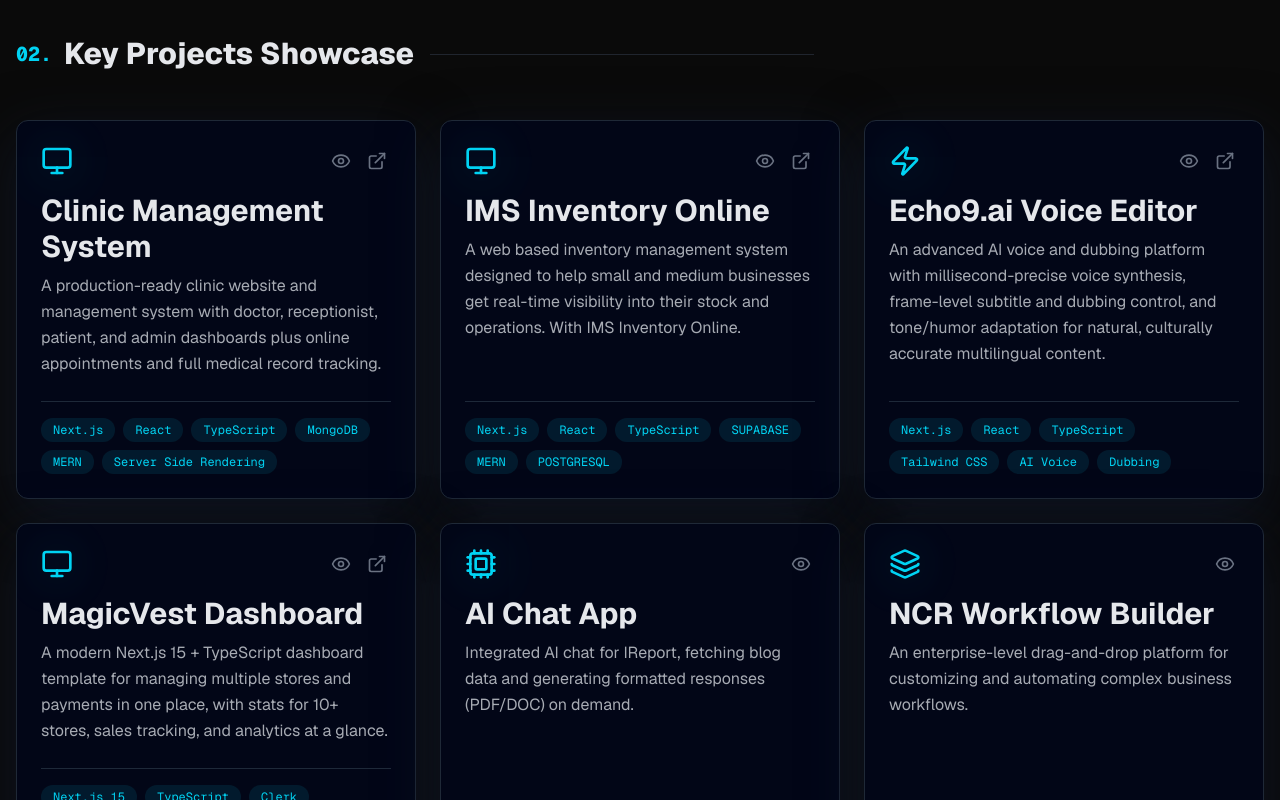
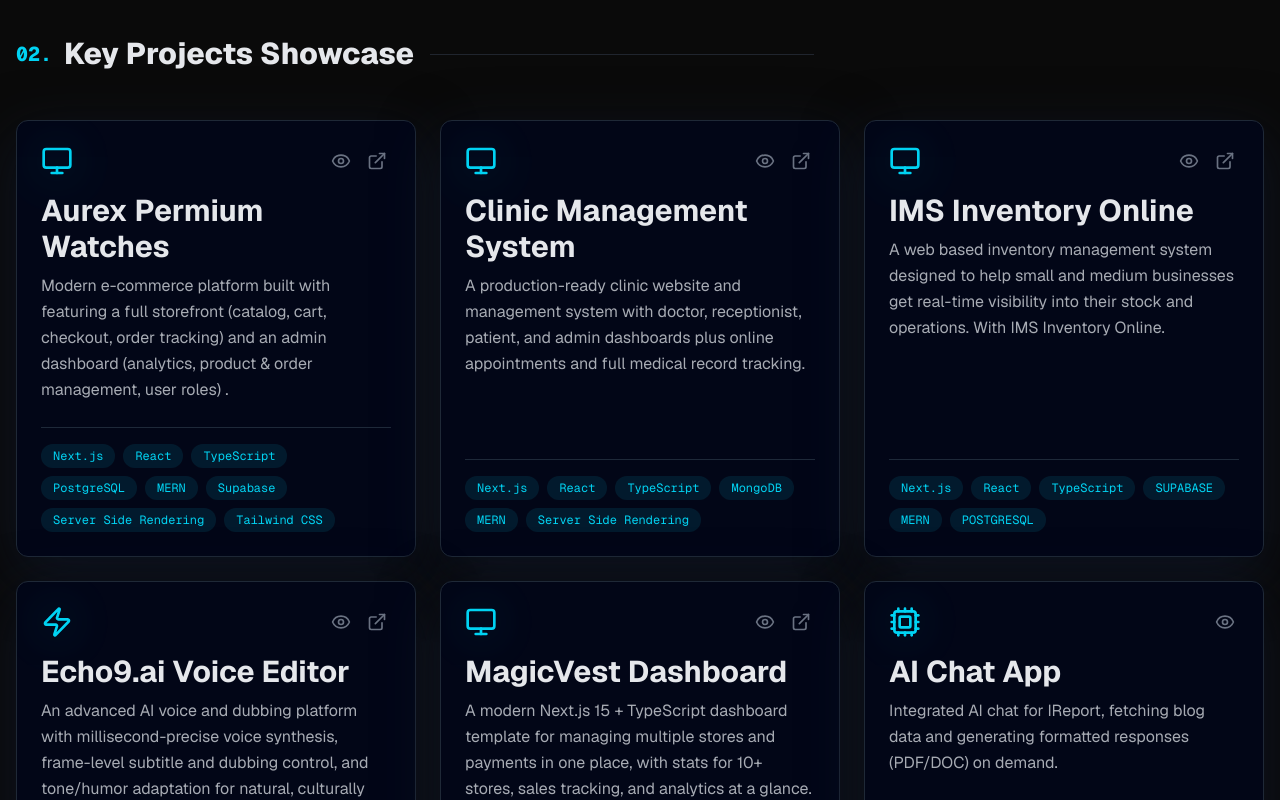
Before and after one commit to atiqurrehman123/portfolio, a Next.js app: page / in a window 1280 px wide. Shown: the part 860-1660 px from the top of the page. Built offline with nearby package versions, Linux system fonts and the light colour scheme; no server answers.

Commit message:
ecommerce project has been added

```diff
--- a/components/portfolio/data.ts
+++ b/components/portfolio/data.ts
@@ -139,6 +139,35 @@ export const PORTFOLIO_DATA = {
   ],
   projects: [
     {
+      name: 'Aurex Permium Watches',
+      category: 'Healthcare',
+      icon: 'Monitor',
+      description:
+        'Modern e-commerce platform built with  featuring a full storefront (catalog, cart, checkout, order tracking) and an admin dashboard (analytics, product & order management, user roles) .',
+      tags: [
+        'Next.js',
+        'React',
+        'TypeScript',
+        'PostgreSQL',
+        'MERN',
+        'Supabase',
+        'Server Side Rendering',
+        'Tailwind CSS',
+      ],
+      link: 'https://e-commerce-sigma-lyart.vercel.app/checkout',
+      images: [
+        'https://res.cloudinary.com/chat-app-work/image/upload/v1765967599/ecomefront_mecccw.png',
+        'https://res.cloudinary.com/chat-app-work/image/upload/v1765967607/ecomefront2_nbj5ps.png',
+        'https://res.cloudinary.com/chat-app-work/image/upload/v1765967589/ecomefront3_bifbrf.png',
+        'https://res.cloudinary.com/chat-app-work/image/upload/v1765967589/ecomefront3_bifbrf.png',
+        'https://res.cloudinary.com/chat-app-work/image/upload/v1765967610/ecommerdashbaord_cdbrjb.png',
+        'https://res.cloudinary.com/chat-app-work/image/upload/v1765967565/ecommerdashbaord2_acjwsz.png',
+      ],
+      videos: [
+        'https://res.cloudinary.com/chat-app-work/video/upload/v1765967625/AUREX_-_Premium_Watches_E-Commerce_Platform_zrfq9d.mp4',
+      ],
+    },
+    {
       name: 'Clinic Management System',
       category: 'Healthcare',
       icon: 'Monitor',
@@ -152,7 +181,7 @@ export const PORTFOLIO_DATA = {
         'MERN',
         'Server Side Rendering',
       ],
-      link: 'https://private-doctor-clinic-london.vercel.app/',
+      link: 'https://al-raas-private-clinic.vercel.app/',
       images: [
         'https://res.cloudinary.com/chat-app-work/image/upload/v1765286626/p2_uxqowr.png',
         'https://res.cloudinary.com/chat-app-work/image/upload/v1765286614/health1_cm9wnu.png',
```
